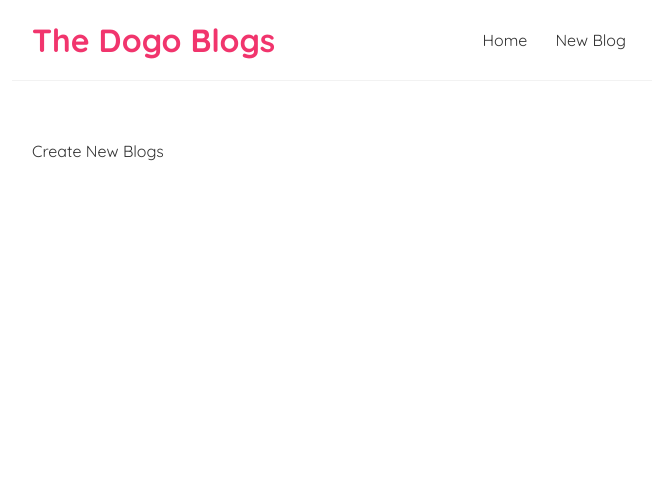
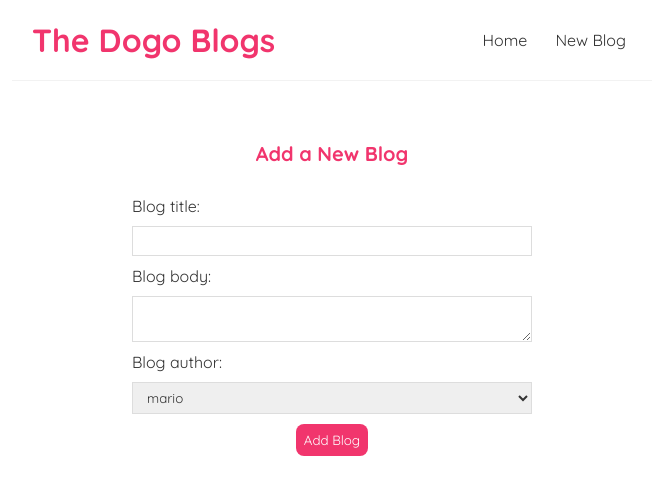
Before and after one commit to Iqbal0786/dogo-blog, a React (Create React App) app: page /create in a window 1280 px wide. Shown: the top 494 px of the page, without its empty margins (308-964 px from the left). Built offline with nearby package versions, Linux system fonts and the light colour scheme.

Commit message:
added create post functionality

```diff
--- a/src/components/Create.jsx
+++ b/src/components/Create.jsx
@@ -1,7 +1,59 @@
-import React from 'react'
+import React, { useState } from 'react'
 
 export default function Create() {
+    const [input,setInput] =useState({
+        title:"",
+        body:"",
+        author:""
+    })
+
+    const inputHandler=(e)=>{
+        const {name,value}= e.target
+       setInput({...input ,[name]:value})
+    }
+  const handleSubmit = (e) => {
+    e.preventDefault();
+
+
+    fetch('http://localhost:8000/blogs/', {
+      method: 'POST',
+      headers: { "Content-Type": "application/json" },
+      body: JSON.stringify(input)
+    }).then(() => {
+      alert('new blog added');
+    })
+  }
   return (
-    <div>Create New Blogs</div>
+    <div
+    className='create'
+    >
+        <h2>Add a New Blog</h2>
+      <form onSubmit={handleSubmit}>
+        <label>Blog title:</label>
+        <input
+          type="text"
+          required
+          value={input.title}
+          name='title'
+          onChange={inputHandler}
+        />
+        <label>Blog body:</label>
+        <textarea
+          required
+          value={input.body}
+          name='body'
+          onChange={inputHandler}        ></textarea>
+        <label>Blog author:</label>
+        <select
+          value={input.author}
+          onChange={inputHandler}
+          name='author'
+        >
+          <option value="mario">mario</option>
+          <option value="yoshi">yoshi</option>
+        </select>
+        <button>Add Blog</button>
+      </form>
+    </div>
   )
 }
--- a/src/index.css
+++ b/src/index.css
@@ -68,3 +68,34 @@
   border-radius: 8px;
   cursor: pointer;
 }
+/* create new blog form */
+.create {
+  max-width: 400px;
+  margin: 0 auto;
+  text-align: center;
+}
+.create label {
+  text-align: left;
+  display: block;
+}
+.create h2 {
+  font-size: 20px;
+  color: #f1356d;
+  margin-bottom: 30px;
+}
+.create input, .create textarea, .create select {
+  width: 100%;
+  padding: 6px 10px;
+  margin: 10px 0;
+  border: 1px solid #ddd;
+  box-sizing: border-box;
+  display: block;
+}
+.create button {
+  background: #f1356d;
+  color: #fff;
+  border: 0;
+  padding: 8px;
+  border-radius: 8px;
+  cursor: pointer;
+}
```
Also changed, not shown: Data/db.json (+13 -1 lines).
